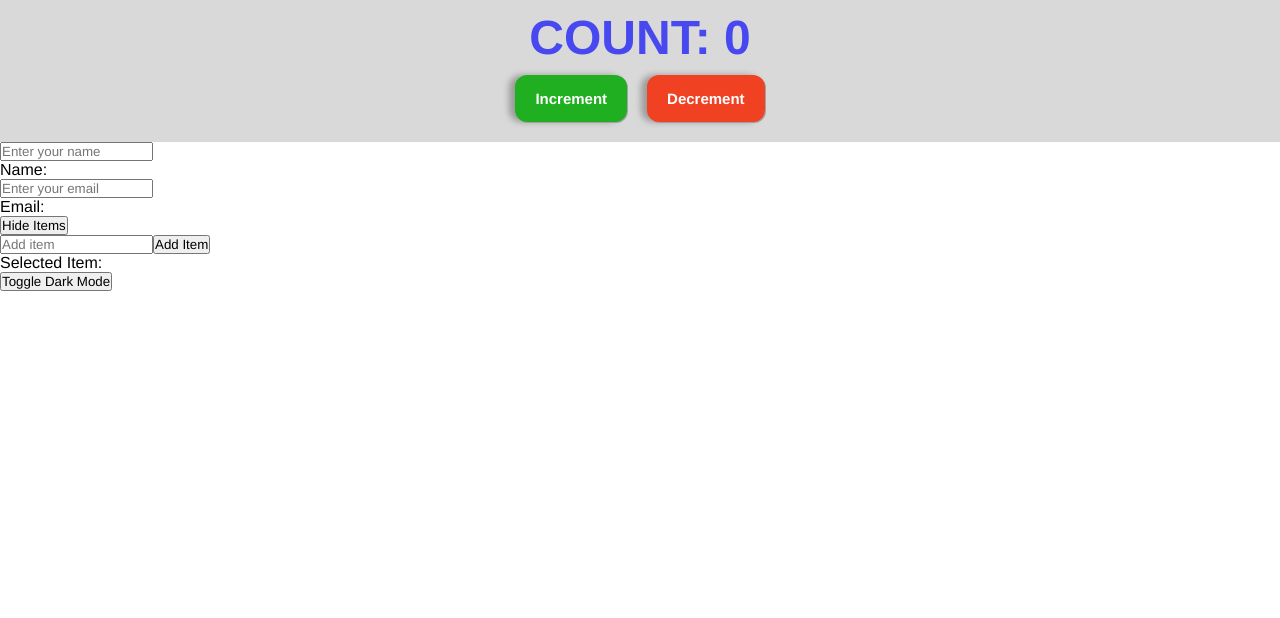
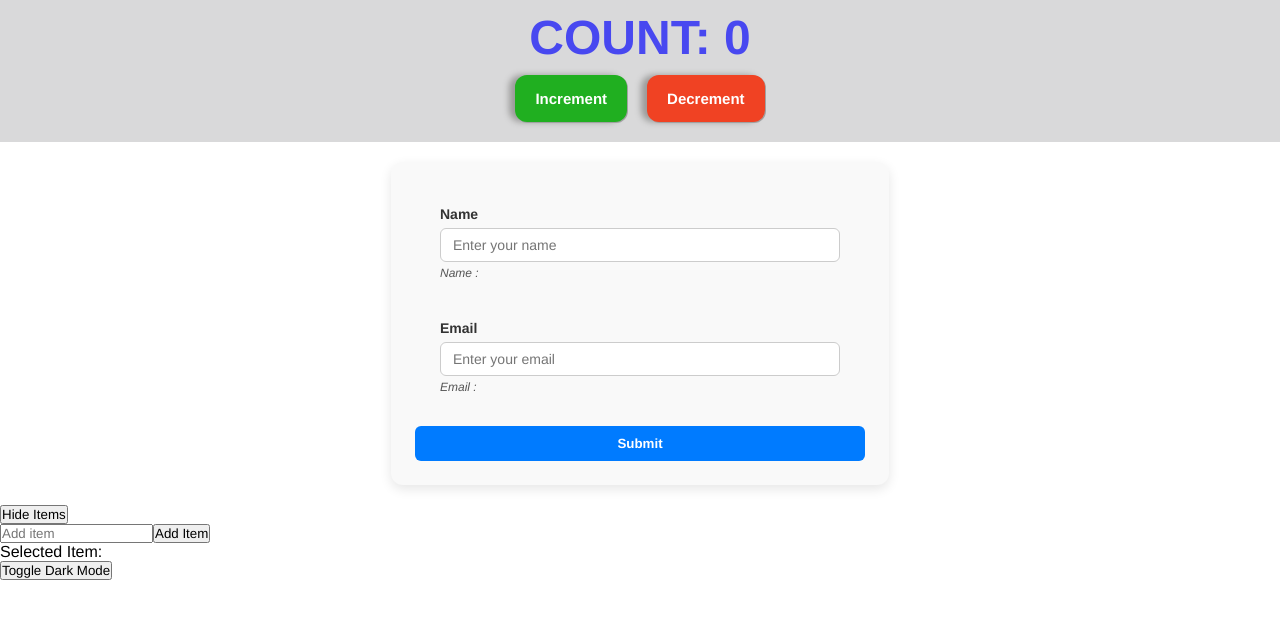
Before and after one commit to pagevamp/react-sandbox, a React (Vite) app: page / in a window 1280 px wide. Shown: the top 618 px of the page. Built offline with nearby package versions, Linux system fonts and the light colour scheme.

Commit message:
refact/ enhanced the form styling using BEM

```diff
--- a/src/App.tsx
+++ b/src/App.tsx
@@ -1,11 +1,10 @@
 import { useEffect, useRef, useState } from "react";
 import Counter from "./components/Counter/Counter";
+import UserForm from "./components/Form/UserForm/UserForm";
 
 export default function App() {
   const [count, setCount] = useState(0);
   const [isDarkMode, setIsDarkMode] = useState(false);
-  const [name, setName] = useState("");
-  const [email, setEmail] = useState("");
   const [isVisible, setIsVisible] = useState(true);
   const [items, setItems] = useState<string[]>([]);
   const [selectedItem, setSelectedItem] = useState<string | null>(null);
@@ -24,10 +23,6 @@ export default function App() {
   }, [count]);
 
   useEffect(() => {
-    document.title = `Hello ${name}`;
-  }, [name]);
-
-  useEffect(() => {
     if (selectedItem) {
       console.log(selectedItem);
     }
@@ -37,14 +32,6 @@ export default function App() {
     document.body.classList.toggle("dark", isDarkMode);
   }, [isDarkMode]);
 
-
-  const handleNameChange = (e: React.ChangeEvent<HTMLInputElement>) => {
-    setName(e.target.value);
-  };
-
-  const handleEmailChange = (e: React.ChangeEvent<HTMLInputElement>) => {
-    setEmail(e.target.value);
-  };
 
   const toggleVisibility = () => {
     setIsVisible(!isVisible);
@@ -64,25 +51,10 @@ export default function App() {
   return (
     <div>
       <Counter/>
+
+    <UserForm/>
+
       <form onSubmit={handleSubmit}>
-        <div>
-          <input
-            type="text"
-            value={name}
-            onChange={handleNameChange}
-            placeholder="Enter your name"
-          />
-          <p>Name: {name}</p>
-        </div>
-        <div>
-          <input
-            type="email"
-            value={email}
-            onChange={handleEmailChange}
-            placeholder="Enter your email"
-          />
-          <p>Email: {email}</p>
-        </div>
         <div>
           <div>
             <button onClick={toggleVisibility}>
--- a/src/components/Form/InputField/InputField.tsx
+++ b/src/components/Form/InputField/InputField.tsx
@@ -1,19 +1,31 @@
 import type React from "react";
+import styles from "./style.module.css";
 
 interface InputFieldProps {
   label: string;
-  type:string;
-  value:string;
-  onChange: (e: React.ChangeEvent<HTMLInputElement>)=>void;
+  type: string;
+  value: string;
+  onChange: (e: React.ChangeEvent<HTMLInputElement>) => void;
 }
 
 const InputField = ({ label, type, value, onChange }: InputFieldProps) => {
   return (
-    <div>
-      <input type={type} value={value} onChange={onChange} placeholder={`Enter your ${label}`} />
-      <p>{label}:{value}</p>
+    <div className={styles["input-field"]}>
+      <label className={styles["input-field__label"]}>
+        {label.charAt(0).toUpperCase() + label.slice(1)}
+      </label>
+      <input
+        type={type}
+        value={value}
+        onChange={onChange}
+        placeholder={`Enter your ${label}`}
+        className={styles["input-field__input"]}
+      />
+      <p className={styles["input-field__value"]}>
+        {`${label.charAt(0).toUpperCase() + label.slice(1)} : ${value}`}
+      </p>
     </div>
-  )
-}
+  );
+};
 
-export default InputField
+export default InputField;
--- /dev/null
+++ b/src/components/Form/InputField/style.module.css
@@ -0,0 +1,37 @@
+.input-field {
+  display: flex;
+  flex-direction: column;
+  margin-bottom: 16px;
+  width: 100%;
+  max-width: 400px;
+  margin: auto;
+  padding: 20px 20px;
+}
+
+.input-field__label {
+  font-weight: 600;
+  margin-bottom: 6px;
+  color: #333;
+  font-size: 14px;
+}
+
+.input-field__input {
+  padding: 8px 12px;
+  border: 1px solid #ccc;
+  border-radius: 6px;
+  font-size: 14px;
+  transition: border-color 0.2s, box-shadow 0.2s;
+}
+
+.input-field__input:focus {
+  outline: none;
+  border-color: #007bff;
+  box-shadow: 0 0 5px rgba(0, 123, 255, 0.5);
+}
+
+.input-field__value {
+  margin-top: 4px;
+  font-size: 12px;
+  color: #555;
+  font-style: italic;
+}
--- a/src/components/Form/UserForm/UserForm.tsx
+++ b/src/components/Form/UserForm/UserForm.tsx
@@ -1,21 +1,35 @@
-import React from 'react'
+import React, { useState } from 'react';
 import InputField from '../InputField/InputField';
 import useFormFields from '../../../hooks/useFormFields';
+import Button from '../../Button/Button';
+import styles from './style.module.css';
 
 const UserForm = () => {
-    const {name, email, setName, setEmail} = useFormFields();
+  const { name, email, setName, setEmail } = useFormFields();
+  const [submittedName, setSubmittedName] = useState<string | null>(null);
 
-const handleSubmit = (e: React.FormEvent)=>{
+  const handleSubmit = (e: React.FormEvent) => {
     e.preventDefault();
-}
+    setSubmittedName(name);
+    setName('');
+    setEmail('');
+  };
 
   return (
-    <form onSubmit={handleSubmit}>
-        <InputField label='name' type='text' value={name} onChange={(e)=> setName(e.target.value)}/>
-        <InputField label='email' type='text' value={email} onChange={(e)=> setEmail(e.target.value)}/>
-    </form>
-  )
-}
+    <div className={styles['user-form']}>
+      <form className={styles['user-form__form']} onSubmit={handleSubmit}>
+        <InputField label='name' type='text' value={name} onChange={(e) => setName(e.target.value)} />
+        <InputField label='email' type='text' value={email} onChange={(e) => setEmail(e.target.value)} />
+        <Button value="Submit" className={styles['user-form__button']} />
+      </form>
 
+      {submittedName && (
+        <p className={styles['user-form__welcome']}>
+          Welcome, {submittedName}!
+        </p>
+      )}
+    </div>
+  );
+};
 
-export default UserForm
+export default UserForm;
--- /dev/null
+++ b/src/components/Form/UserForm/style.module.css
@@ -0,0 +1,41 @@
+.user-form {
+  display: flex;
+  flex-direction: column;
+  align-items: center;
+  padding: 24px;
+  background-color: #f9f9f9;
+  border-radius: 12px;
+  max-width: 450px;
+  margin: 20px auto;
+  box-shadow: 0 4px 12px rgba(0, 0, 0, 0.1);
+}
+
+.user-form__form {
+  display: flex;
+  flex-direction: column;
+  width: 100%;
+}
+
+.user-form__button {
+  margin-top: 12px;
+  padding: 10px 16px;
+  background-color: #007bff;
+  border: none;
+  border-radius: 6px;
+  color: #fff;
+  font-weight: 600;
+  cursor: pointer;
+  transition: background-color 0.2s;
+}
+
+.user-form__button:hover {
+  background-color: #0056b3;
+}
+
+.user-form__welcome {
+  margin-top: 16px;
+  font-size: 16px;
+  font-weight: 500;
+  color: #333;
+  text-align: center;
+}
--- a/src/hooks/useFormFields.ts
+++ b/src/hooks/useFormFields.ts
@@ -1,9 +1,13 @@
-import { useState } from "react";
+import { useEffect, useState } from "react";
 
 const useFormFields = () => {
   const [name, setName] = useState("");
   const [email, setEmail] = useState("");
 
+  useEffect(() => {
+    document.title = name ? `Hello ${name}` : "React App";
+  }, [name]);
+
   return { name, setName, email, setEmail };
 };
 
```
